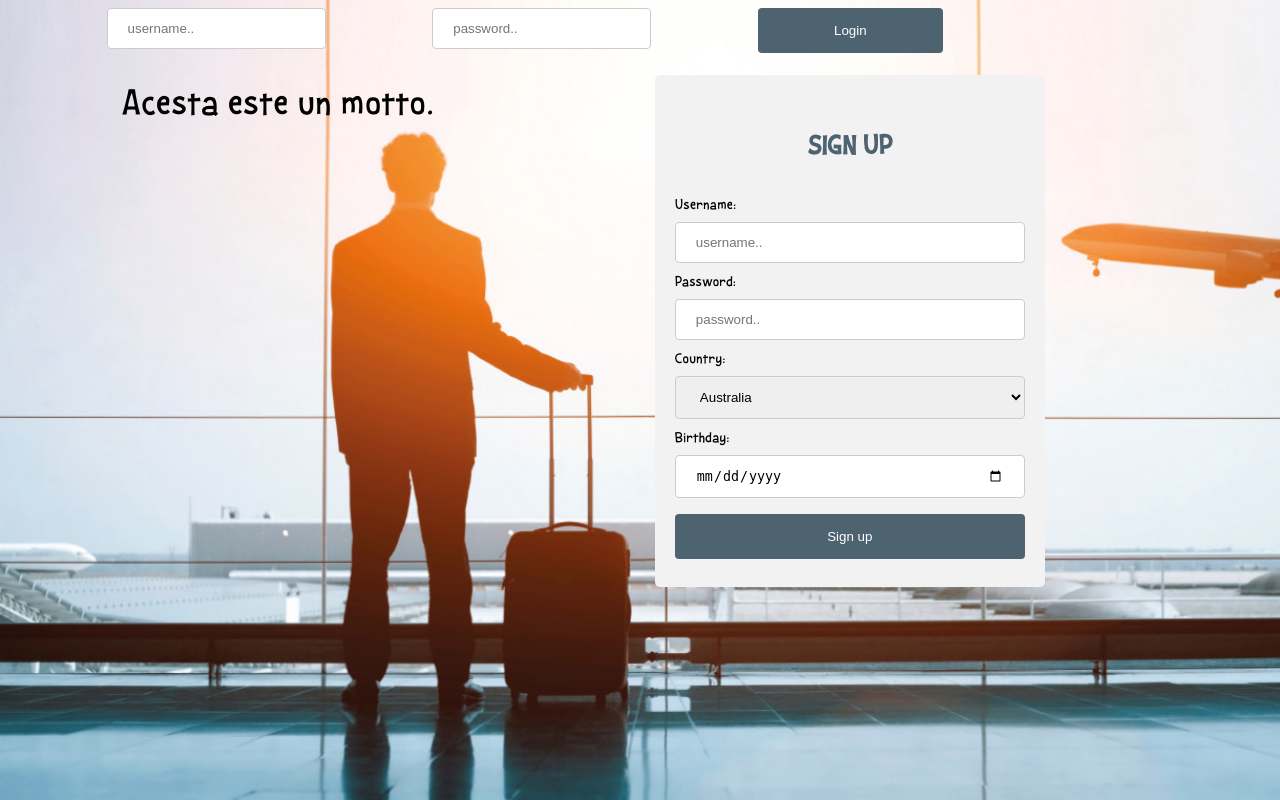
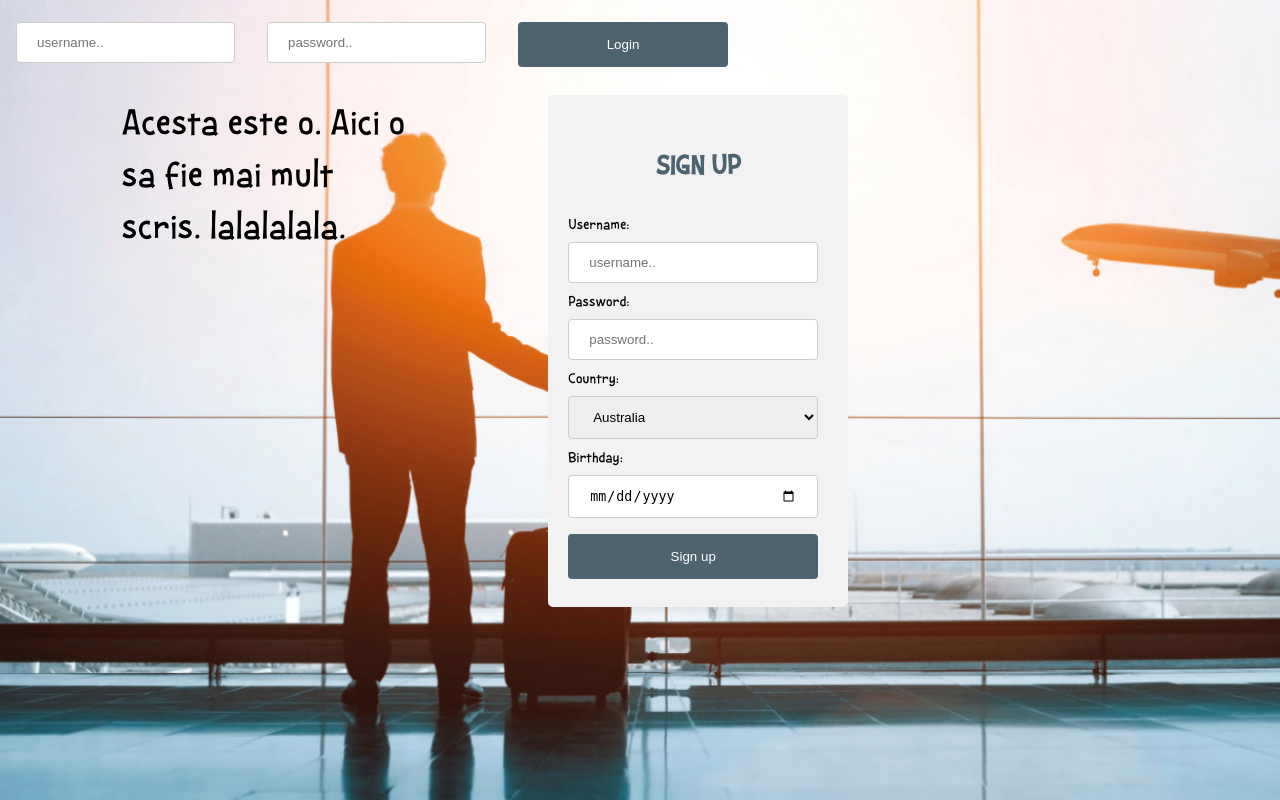
Before and after one commit to mochiSenpai/SouR_TW, a PHP site: page /signin.html in a window 1280 px wide. Run offline with PHP 8.4, Linux system fonts and the light colour scheme.

Commit message:
responsive page

```diff
--- a/signin.html
+++ b/signin.html
@@ -3,37 +3,33 @@
 <html>
 
 <head>
-
+<meta name="viewport" content="width=device-width, initial-scale=1">
 <link rel="stylesheet" href="style1.css">
 </head>
 
 
 <body>
   <div class="topbar">
-    <div class="col-1"></div>
-   <div class="fl"><input type="text" id="fname" name="username" placeholder="username.."></div>
-   <div class="col-1"></div>
-    <div class="fl" ><input type="password" id="lname" name="password" placeholder="password.."></div>
-    <div class="col-1"></div>
-    <div class="fl"><input style="width: 185px;" type="submit" value="Login"></div>
-</div>
-
+      <div class="fl"><input type="text" id="fname" name="username" placeholder="username.."></div>
+      <div class="fl" ><input type="password" id="lname" name="password" placeholder="password.."></div>
+      <div class="fl"><input style="width: 210px;" type="submit" value="Login"></div>
+  </div>
 <div>
   <div class="col-1"></div>
-  <div class="col-4 motto">Acesta este un motto.</div>
+  <div class="col-3 motto">Acesta este o. Aici o sa fie mai mult scris. lalalalala.</div>
   <div class="col-1"></div>
   <div class="col-6">
-    <div class="div1">
+    <div  class="div1">
     <div class="title"><p>Sign up </p></div>
     <form action="/action_page.php">
       <label for="fname">Username:</label>
-      <input style="width: 350px;" type="text" id="fname" name="username" placeholder="username..">
+      <input style="width: 250px" type="text" id="fname" name="username" placeholder="username..">
 
       <label for="lname">Password:</label>
-      <input style="width: 350px;" type="password" id="lname" name="password" placeholder="password..">
+      <input style="width: 250px" type="password" id="lname" name="password" placeholder="password..">
 
-      <label for="country">Country:</label>
-        <select style="width: 350px;" id="country" name="country">
+      <label  for="country">Country:</label>
+        <select style="width: 250px" id="country" name="country">
         <option value="australia">Australia</option>
         <option value="canada">Canada</option>
         <option value="usa">USA</option>
@@ -48,14 +44,13 @@
         <option value="usa">Ungaria</option>
     </select>
      <label for="idate">Birthday:</label>
-      <input  style="width: 350px;" type="Date" id="idate" name="bday">
-      <input style = "width: 350px;" type="submit" value="Sign up">
+      <input style="width: 250px" type="Date" id="idate" name="bday">
+      <input style="width: 250px" type="submit" value="Sign up">
     </form>
     </div>
+    <div class="col-1"></div>
   </div>
 </div>
-</div>
-
 
 
 </body>
--- a/style1.css
+++ b/style1.css
@@ -1,3 +1,4 @@
+
 * {
     box-sizing: border-box;
 }
@@ -5,11 +6,10 @@
     font-family: myFirstFont;
     src: url(snoopy_reg-webfont.otf);
 }
-/*body {margin:0;}*/
 .motto{
   font-family: myFirstFont;
   font-size: 40px;
-  display: table;
+  display: block;
   width: 40%;
   float: left;
   padding: 15px;
@@ -26,30 +26,16 @@ body{
 .topbar {
   overflow: hidden;
   top: 0;
-  /*position: absolute;
-  /*display: block;
-  /*width: 100%;*/
+  display: block;
   padding: 0;
-  height:60px;
+  height:80px;
   font-family: myFirstFont;
-  list-style-type: none;
   margin: 0;
 }
 
- /*.topbar {
-  list-style-type: none;
-  overflow: hidden;
-  /*display: block;
-  background-color: #4d636f ;
-  top: 0px;
-  margin: 0px;
-  padding: 0;
-  /*padding: 5px;
-  font-family: myFirstFont;
-}*/
-
 .fl{
   float: left;
+   padding: 14px 16px;
 }
 
 .col-1 {width: 8.33%;}
@@ -68,27 +54,6 @@ body{
     float: left;
     padding: 15px;
 }
-
-/*.topbartext{
-  float: left;
-  display: block;
-  color: #f2f2f2;
-  text-align: center;
-  font-family: myFirstFont;
-}*/
-
-/*.titletext {
-   position: absolute;
-    top: 50%;
-    left: 50%;
-   bottom:30px;
-   display: block;
-    width: 400px;
-    height: 300px;
-    margin-top: -150px;
-    margin-left: -200px;
-  display: block;
-}*/
 
 .title {
     color:#4d636f;
@@ -136,6 +101,7 @@ input[type=submit]:hover {
 
 
 .div1 {
+  width: 300px;
   float: left;
   border-radius: 5px;
   background-color: #f2f2f2;
@@ -144,32 +110,18 @@ input[type=submit]:hover {
   /*left:850px;
   top:100px;
   right:30px;*/
-  width: 60%px;
   display: block;
   font-family: myFirstFont;
-  display: table;
+  display: block;
   box-sizing: border-box;
 }
 
 
 @media only screen and (max-width: 600px) {
 
-    body{
-      margin: 0;
-    }
-
 
  .div1 {
-  width: 100%;
-  float: left;
-  border-radius: 5px;
-  background-color: #f2f2f2;
-  padding: 10px;
-  width: 75%;
-  display: block;
-  font-family: myFirstFont;
-  display: table;
-  box-sizing: border-box;
+  width: 300px;
 
 }
  .motto{
@@ -178,28 +130,14 @@ input[type=submit]:hover {
 
 .topbar {
   overflow: hidden;
-  background-color: #4d636f ;
   top: 0;
-  /*position: absolute;
-  /*display: block;
-  /*width: 100%;*/
   padding: 0;
-  height:170px;
+  height:250px;
   font-family: myFirstFont;
-  list-style-type: none;
   margin: 0;
 }
 
-.fl{
-  float: none;
-}
 
 
-/*.title{
-  text-align:left;
-  margin:auto;
-  overflow: hidden;
-  position: relative;
-}*/
 
 }
```
